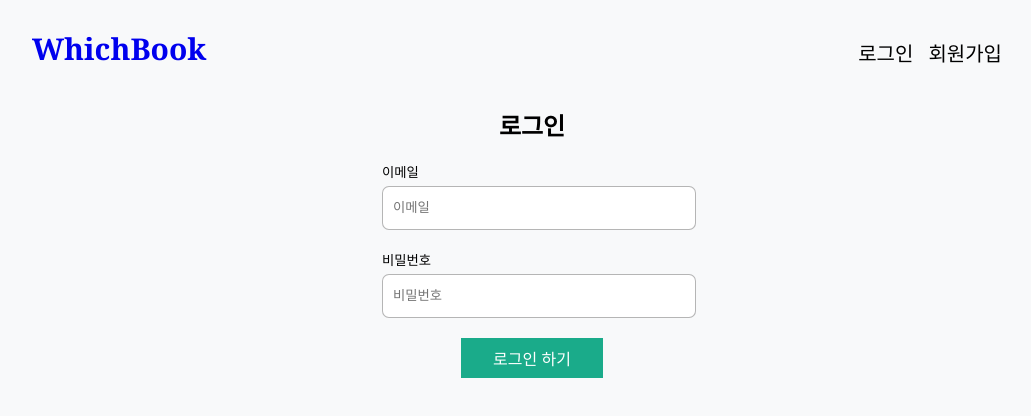
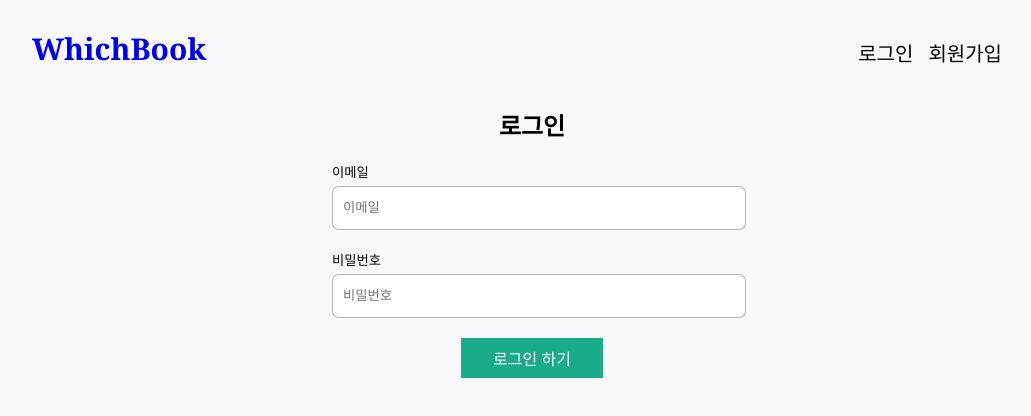
Before and after one commit to UpperLeaf/WhichBook-Frontend, a React (Create React App) app: page /login in a window 1280 px wide. Shown: the top 416 px of the page, without its empty margins (108-1139 px from the left). Built offline with nearby package versions, Linux system fonts and the light colour scheme.

Commit message:
css 비율 조정

```diff
--- a/src/component/login/LoginForm.css
+++ b/src/component/login/LoginForm.css
@@ -1,4 +1,4 @@
-input {
+.LoginForm input {
     width: 100%;
     height: 40px;
     margin-top: 5px;
@@ -23,7 +23,7 @@ input {
 }
 
 .LoginForm {
-    width:30%;
+    width:40%;
     margin: 0 auto;
     border: 0;
 }
--- a/src/component/main/Main.js
+++ b/src/component/main/Main.js
@@ -12,4 +12,4 @@ class Main extends React.Component {
 }
 
 
-export default Main;
+export default Main
--- a/src/component/signpup/SignupForm.css
+++ b/src/component/signpup/SignupForm.css
@@ -1,4 +1,4 @@
-input {
+.SignupForm input {
     width: 100%;
     height: 40px;
     margin-top: 5px;
@@ -10,9 +10,8 @@ input {
     text-indent: 0px;
 }
 
-
 .SignupForm {
-    width:30%;
+    width:40%;
     margin: 0 auto;
     border: 0
 }
```
